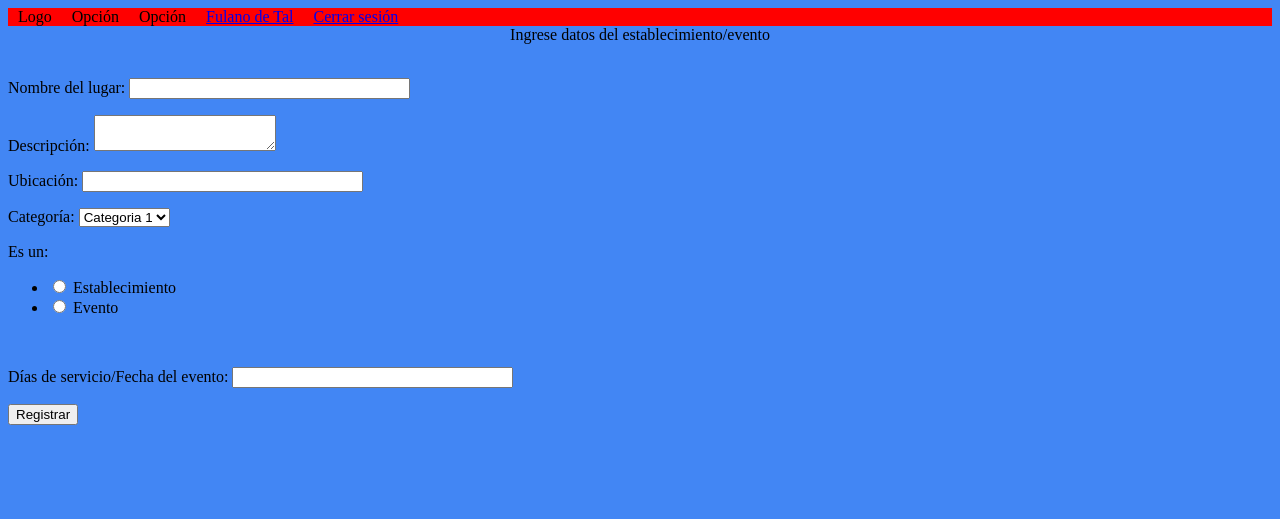
After one commit to LMOlivera/PuntaGuia, a Flask app: page /principal/agregar_lugar in a window 1280 px wide. The commit adds this page. Shown: the top 519 px of the page. Run offline with Flask 2, Linux system fonts and the light colour scheme; a user stored in the database is signed in.

Commit message:
Implementado RF.9
Ahora las empresas pueden agregar establecimientos/eventos ("lugar" en base de datos). Tiene problemas con la fecha pero será un problema para la siguiente Etapa del proyecto.

Aún se puede refactorizar todo.

```diff
--- a/app/forms.py
+++ b/app/forms.py
@@ -1,5 +1,5 @@
 from flask_wtf import FlaskForm
-from wtforms import StringField, PasswordField, BooleanField, SubmitField
+from wtforms import StringField, PasswordField, BooleanField, SubmitField, RadioField, TextAreaField, SelectField
 from wtforms.validators import DataRequired
 from wtforms.fields.html5 import EmailField
 from wtforms.widgets import PasswordInput
@@ -35,3 +35,17 @@ class ModifyForm(FlaskForm):
     # EMPRESA
     nombreEmpresa = StringField('Nombre de la empresa')
     submit = SubmitField("Guardar cambios")
+
+class AgregarLugar(FlaskForm):
+    nombre = StringField('Nombre del lugar')
+    descripcion = TextAreaField('Descripción')
+    # imagen?
+    ubicacion = StringField('Ubicación')
+
+    #CATEGORIA TIENE QUE SALIR DE LA BD LUEGO
+    categoria = SelectField(u'Categoría', choices=[('1', 'Categoria 1'), ('2', 'Categoria 2'), ('3', 'Categoria 3')])
+
+    tipo = RadioField('Es un', choices=[("Establecimiento","Establecimiento"),("Evento","Evento")])
+    horario = StringField('Días de servicio/Fecha del evento')
+    fecha = StringField('Fecha')
+    submit = SubmitField("Registrar")
--- a/app/routes.py
+++ b/app/routes.py
@@ -1,6 +1,6 @@
 from flask import render_template, flash, redirect, session, request
 from app import app
-from app.forms import LoginForm, RegisterForm, ModifyForm
+from app.forms import LoginForm, RegisterForm, ModifyForm, AgregarLugar
 import pymysql.cursors
 
 # Connect to the database
@@ -169,6 +169,54 @@ def modificarUsuario():
     print(session["tipo"])
     return render_template('modificar_usuario.html', form=form, contrasena=usuario['contrasena'], edad=turista['edad'], pais=turista['pais_origen'], nombreEmpresa=empresa['nombre'])
 
+@app.route('/principal/agregar_lugar', methods=['GET','POST'])
+def agregar_lugar():
+    if not session.get('logueado'):
+        session.clear()
+        return redirect('/')
+    else:
+        form=AgregarLugar()
+        try:
+            if form.validate_on_submit():
+                nombre = form.nombre.data
+                descripcion = form.descripcion.data
+                ubicacion = form.ubicacion.data
+                categoria = form.categoria.data
+                tipo = form.tipo.data
+                horario = form.horario.data
+                fecha = form.fecha.data
+                with connection.cursor() as cursor:
+                    #INSERTA EN lugar
+                    query = """
+                            INSERT INTO lugar
+                            (nombre, descripcion, ubicacion, tipo, horario, fecha)
+                            VALUES
+                            (%s,%s,%s,%s,%s, %s)
+                            """
+                    cursor.execute(query,(nombre, descripcion, ubicacion, tipo, horario, fecha))
+
+                    #CONSIGUE ide DE lugar
+                    query = """
+                            SELECT ide FROM lugar
+                            WHERE nombre=%s
+                            """
+                    cursor.execute(query,(nombre))
+                    lugar = cursor.fetchone()
+
+                    #INSERTA EN pertenece_a BASANDOSE EN EL ide
+                    query = """
+                            INSERT INTO pertenece_a
+                            (ide, idc)
+                            VALUES
+                            (%s,%s)
+                            """
+                    cursor.execute(query,(lugar['ide'],categoria))
+                connection.commit()
+                return redirect("/principal")
+        except:
+            return redirect('/')
+    return render_template('agregar_lugar.html', form=form)
+
 @app.route('/logout')
 def logout():
     try:
--- /dev/null
+++ b/app/templates/agregar_lugar.html
@@ -0,0 +1,45 @@
+<!DOCTYPE html>
+<html>
+    <head>
+      <title>¡Bienvenido a UruGuía!</title>
+      <link rel= "stylesheet" type= "text/css" href= "{{ url_for('static',filename='css/style.css') }}">
+    </head>
+    <body>
+        <!--Se van a cargar 2 paginas distintas dependiendo el
+            tipo de usuario, hay que ver como hacemos eso-->
+        <nav>
+            <ul>
+                <li>Logo</li>
+                <li>Opción</li>
+                <li>Opción</li>
+                <li><a href="{{ url_for('usuario') }}">{{ session['nombre'] }}</a></li>
+                <li><a href="{{ url_for('logout') }}">Cerrar sesión</a></li>
+            </ul>
+        </nav>
+        <center>Ingrese datos del establecimiento/evento<br/><br/></center>
+        <form action="" method="post">
+            {{ form.hidden_tag() }}
+            <p>
+                {{ form.nombre.label }}: {{ form.nombre(size=32) }}<br>
+            </p>
+            <p>
+                {{ form.descripcion.label }}: {{ form.descripcion(size=100) }}<br>
+            </p>
+            <p>
+                {{ form.ubicacion.label }}: {{ form.ubicacion(size=32) }}<br>
+            </p>
+            <p>
+                {{ form.categoria.label }}: {{ form.categoria }}<br>
+            </p>
+            <p>
+                {{ form.tipo.label }}: {{ form.tipo }}<br>
+            </p>
+            <p>
+                {{ form.horario.label }}: {{ form.horario(size=32) }}<br>
+            </p>
+            <p>
+                <p>{{ form.submit() }}</p>
+            </p>
+        </form>
+    <body>
+</html>
--- a/app/templates/principal.html
+++ b/app/templates/principal.html
@@ -38,7 +38,9 @@
         {% else %}
         <!--VENTANA EMPRESA-->
         <div id="dialog-agregar">
-            Agregar
+            <button>
+                    <a href="{{ url_for('agregar_lugar') }}">Agregar</a>
+            </button>
         </div>
         <div id="listar-establecimientos-lugares">
 
```
